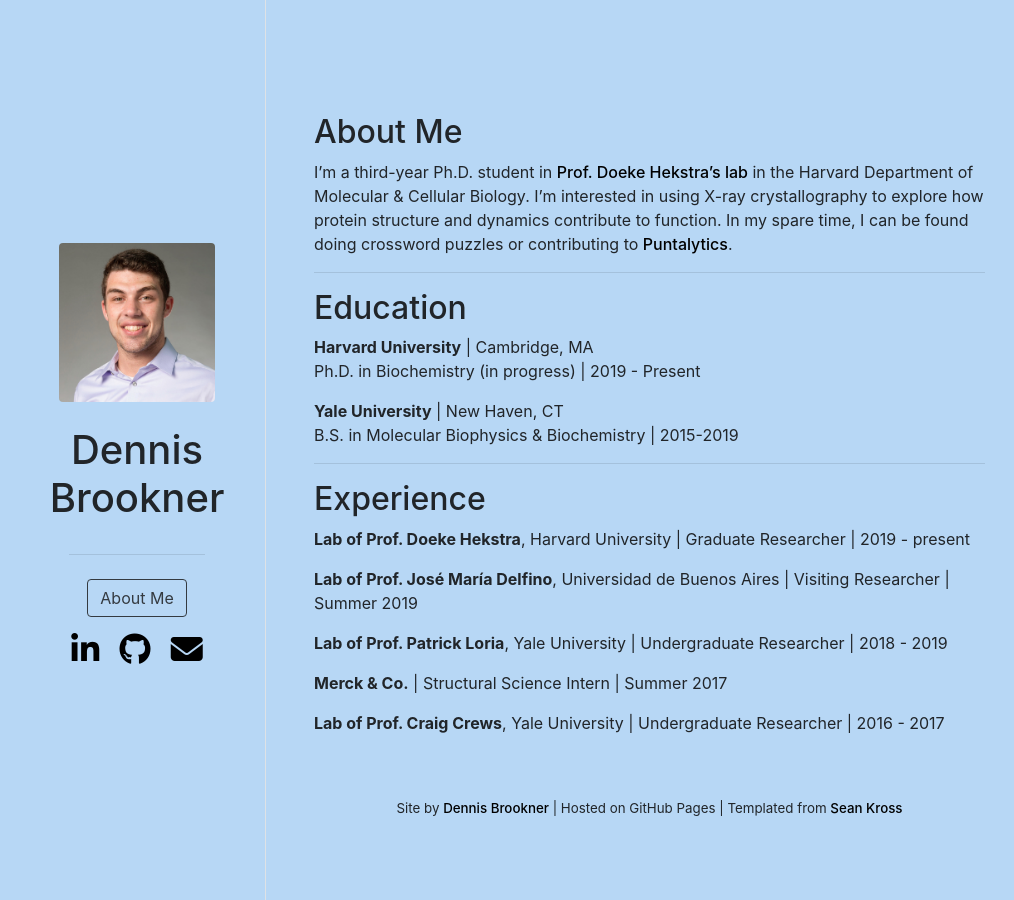
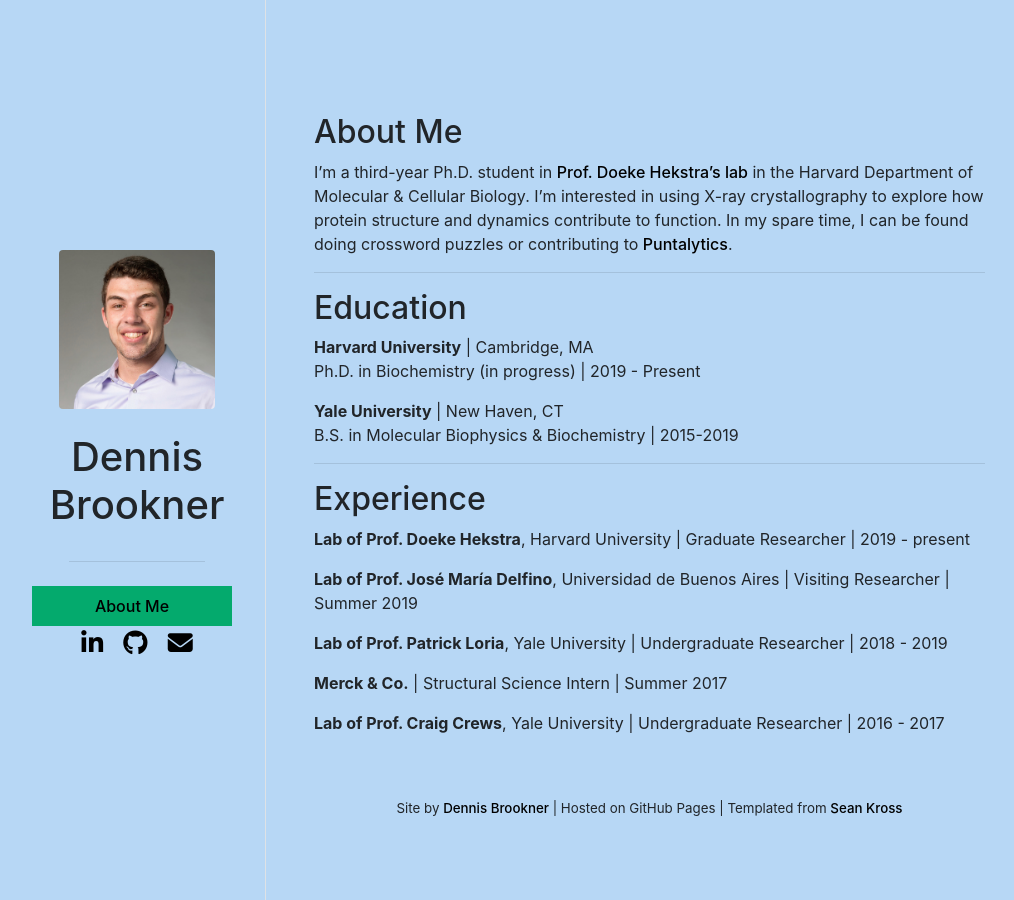
Before and after one commit to dennisbrookner/dennisbrookner.github.io, a Jekyll site: the page built from index.md, in a window 1280 px wide. Shown: the whole page, without its empty margins (119-1133 px from the left). Built offline with Jekyll 4.4.1, drawn with Linux system fonts in a browser that asks for light colours; nearby versions of some CDN libraries.

Commit message:
Update navigation.html

```diff
--- a/_includes/navigation.html
+++ b/_includes/navigation.html
@@ -1,12 +1,10 @@
 <div class="p-2">
   <div>
-    <ul class="list-inline">
+    <ul class="nav-outer">
       {% for item in site.data.navigation %}
-        <li {% if page.url == item.link %}style="font-weight: bold;"{% endif %}>
+        <li class="nav-inner {% if page.url == item.link %} current-page {% endif %}">
           <a href="{{ item.link }}" >
-            <button type="button" class="btn btn-vertical btn-outline-dark mb-2">
-              {{ item.name }}
-            </button>
+            {{ item.name }}
           </a>
         </li>
       {% endfor %}
@@ -18,7 +16,7 @@
 
           {% for item in site.data.links %}
             <a href="{{ item.link }}" class="p-2">
-              <i class="fa fa-{{item.name}} fa-2xl"></i>
+              <i class="fa fa-{{item.name}} fa-2xl" style="font-size: 25px;"></i>
             </a>
           {% endfor %}
 
```
